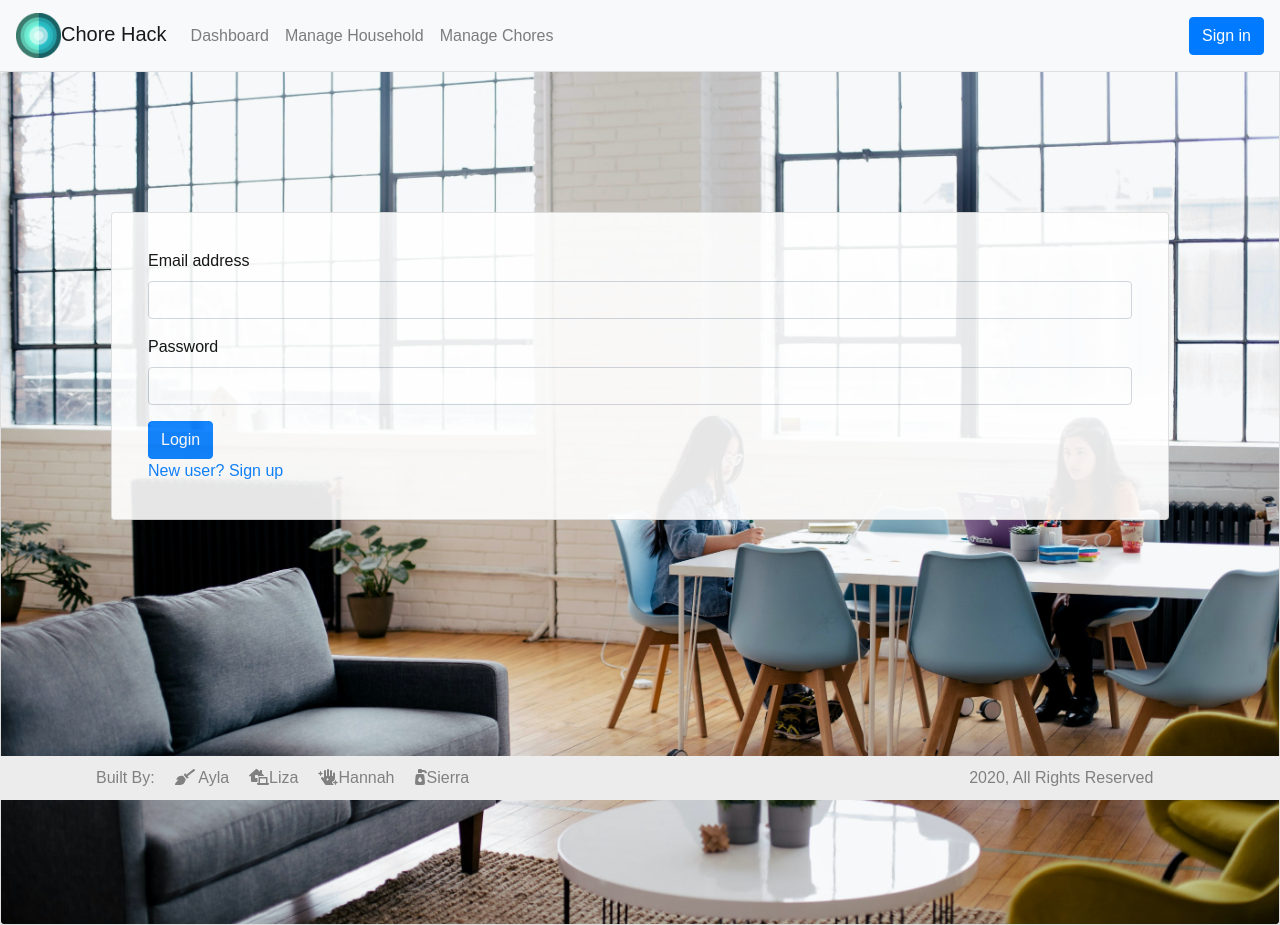
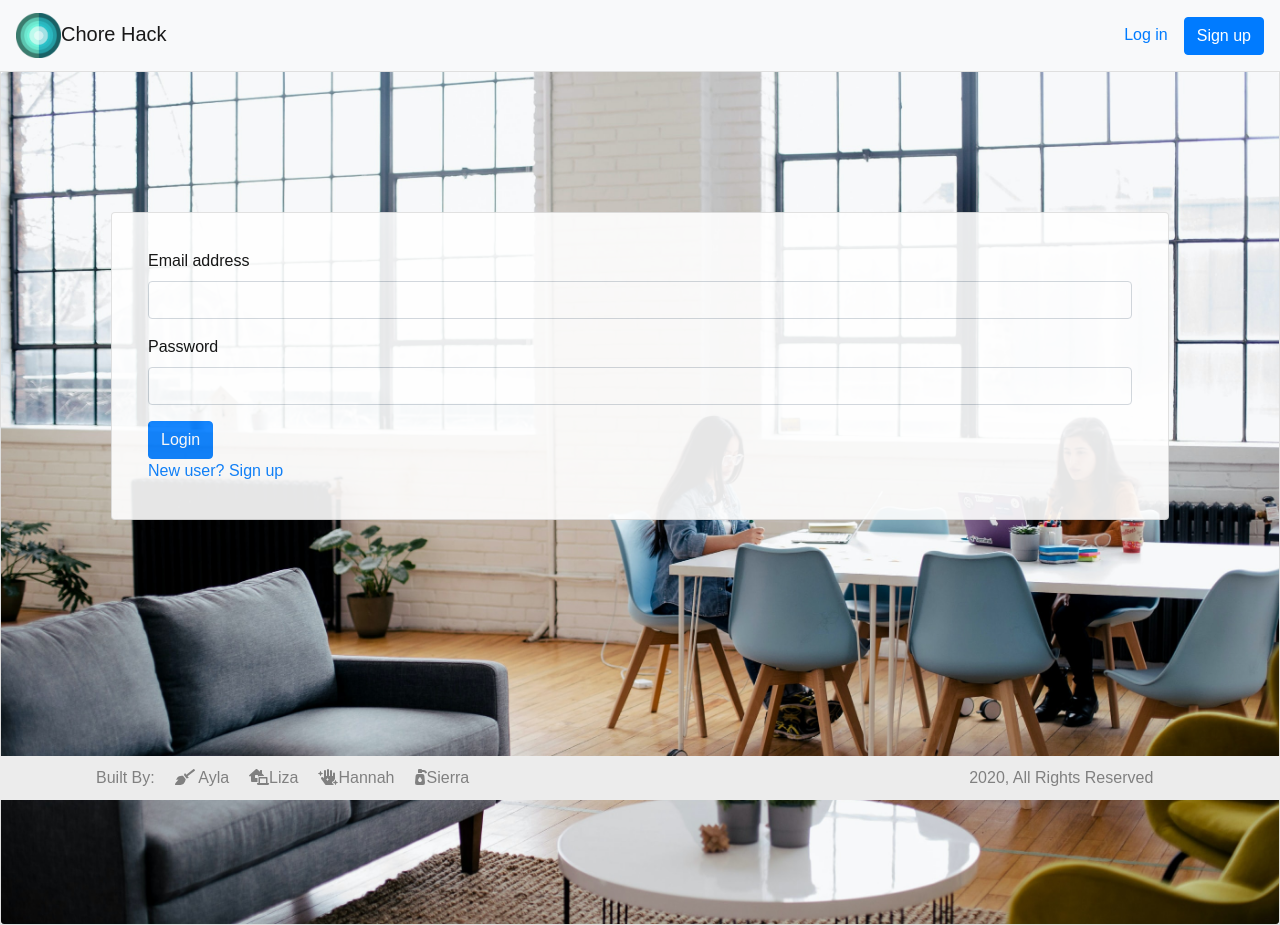
Before and after one commit to liza-p/Chore-Hack, a React (Create React App) app in the folder client/: page /login in a window 1280 px wide. Built offline with nearby package versions, Linux system fonts and the light colour scheme; no server answers; a web font is replaced by a local one.

Commit message:
remove nav links when logged out

```diff
--- a/client/src/components/Navbar/index.js
+++ b/client/src/components/Navbar/index.js
@@ -22,6 +22,9 @@ function Navbar() {
                 <img src="../img/project3.png" style={{ width: "45px", height: "45px" }} className="d-inline-block" alt="" />
                 Chore Hack
             </Link>
+            {
+            state.username ?
+                <>
                     <button className="navbar-toggler" type="button" data-toggle="collapse" data-target="#navbarNav" aria-controls="navbarNav" aria-expanded="false" aria-label="Toggle navigation">
                     <span className="navbar-toggler-icon"></span>
                     </button>
@@ -38,12 +41,16 @@ function Navbar() {
                             </li>
                         </ul>
                     </div>
-            {state.username ?
-            <span>
-                <span className="mr-2">Logged in as {state.username}</span>
+                    <span className="mr-3">Logged in as {state.username}</span>
                     <Button variant="primary" onClick={handleLogout}>Log Out</Button>
-                </span> :
-            <Link to="/login"><Button variant="primary">Sign in</Button></Link>
+                </> :
+                <>
+                    <div className="collapse navbar-collapse" />
+                    <div>
+                        <Link to="/login" className="mr-3">Log in</Link>
+                        <Link to="/signup"><Button variant="primary">Sign up</Button></Link>
+                    </div>
+                </>
             }
         </nav>
     )
```
Lines whose indentation alone changed are shown as unchanged.
